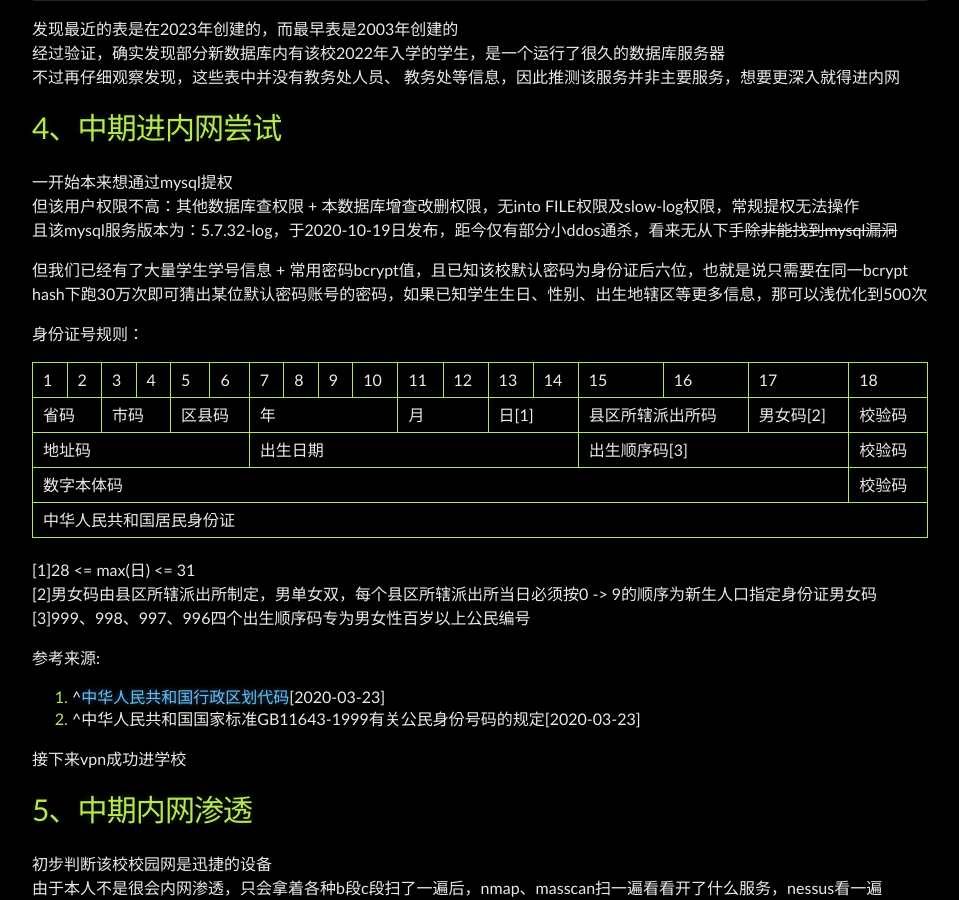
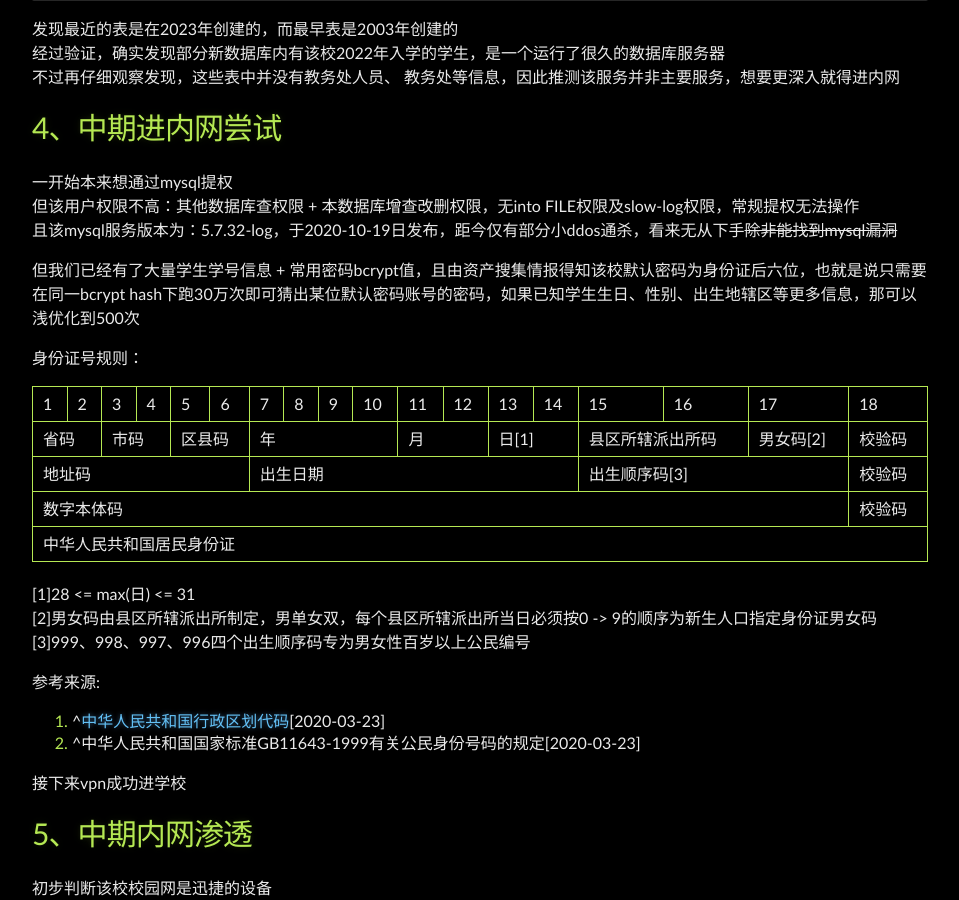
Before and after one commit to Leeyangee/leeyangee.github.io, a Jekyll site: the page built from _posts/2023-06-20-SRC干货 某教育资产经典渗透-漏洞链从外网打到内网.md, in a window 1280 px wide and 900 px high, scrolled down 1596 px. Shown: the whole window, without its empty margins (160-1119 px from the left). Built offline with Jekyll 4.4.1, drawn with Linux system fonts in a browser that asks for light colours.

Commit message:
Update 2023-06-20-SRC干货 某教育资产经典渗透-漏洞链从外网打到内网.md

```diff
--- a/_posts/2023-06-20-SRC干货 某教育资产经典渗透-漏洞链从外网打到内网.md
+++ b/_posts/2023-06-20-SRC干货 某教育资产经典渗透-漏洞链从外网打到内网.md
@@ -65,7 +65,7 @@ SELECT * FROM INFORMATION_SCHEMA.TABLES ORDER BY create_time DESC;
 但该用户权限不高：其他数据库查权限 + 本数据库增查改删权限，无into FILE权限及slow-log权限，常规提权无法操作
 且该mysql服务版本为：5.7.32-log，于2020-10-19日发布，距今仅有部分小ddos通杀，看来无从下手~~除非能找到mysql漏洞~~
 
-但我们已经有了大量学生学号信息 + 常用密码bcrypt值，且已知该校默认密码为身份证后六位，也就是说只需要在同一bcrypt hash下跑30万次即可猜出某位默认密码账号的密码，如果已知学生生日、性别、出生地辖区等更多信息，那可以浅优化到500次
+但我们已经有了大量学生学号信息 + 常用密码bcrypt值，且由资产搜集情报得知该校默认密码为身份证后六位，也就是说只需要在同一bcrypt hash下跑30万次即可猜出某位默认密码账号的密码，如果已知学生生日、性别、出生地辖区等更多信息，那可以浅优化到500次
 
 身份证号规则：
 <table style="border:1px solid #b5e853;border-collapse: collapse" border="1">
```
